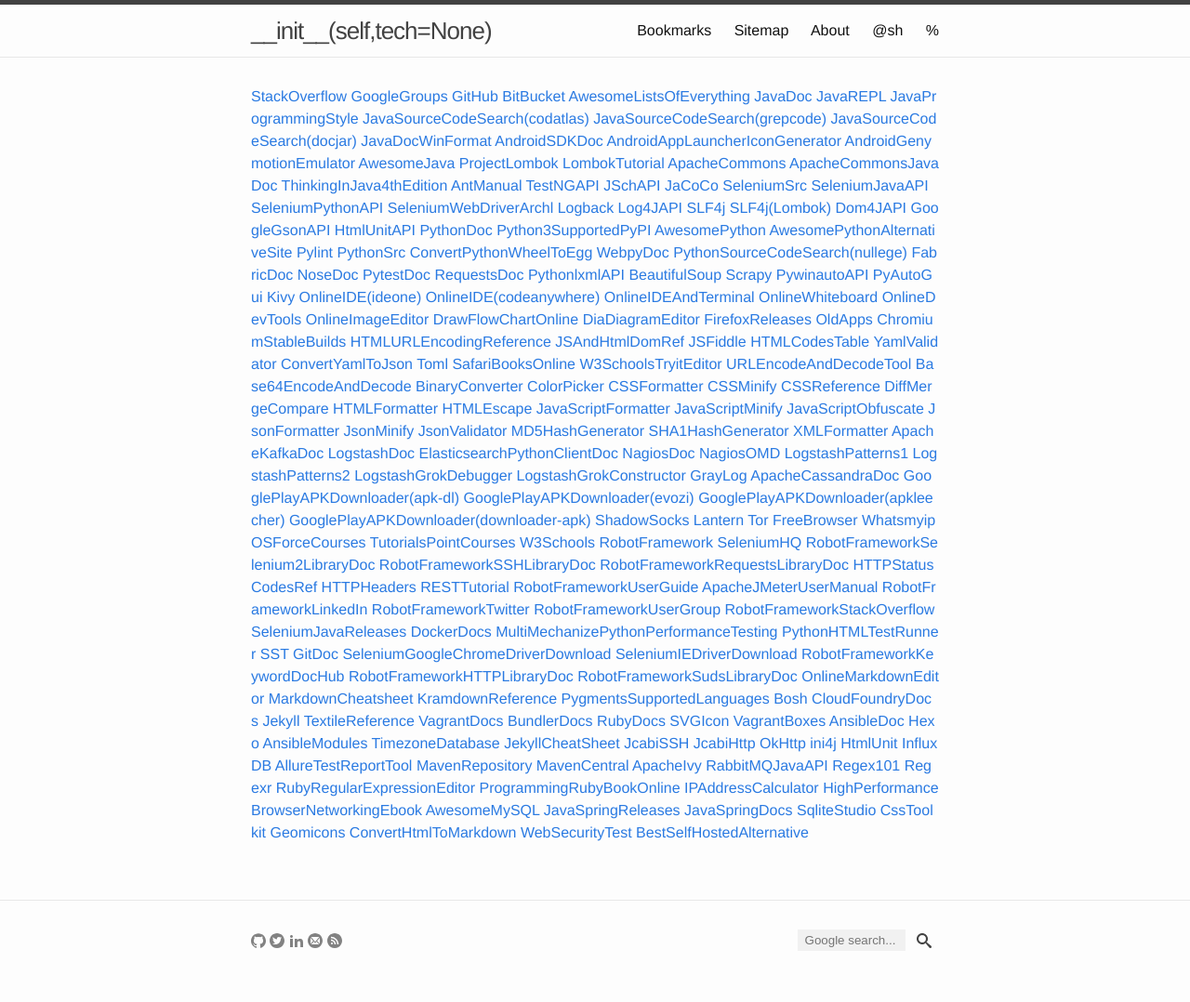
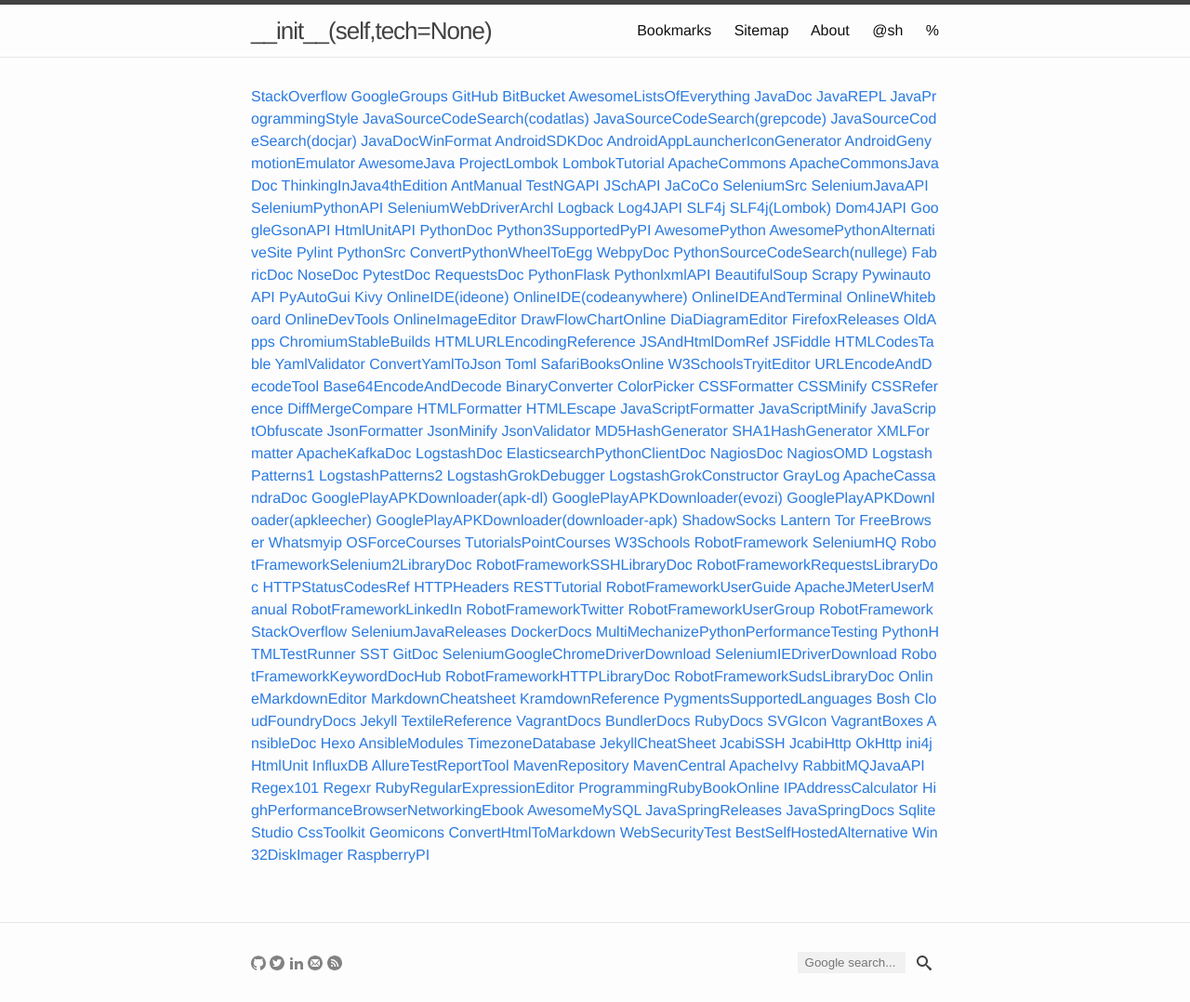
Before and after one commit to yuan-jiang/yuan-jiang.github.io, a Jekyll site: the page built from bookmarks.md, in a window 1280 px wide. Shown: the whole page at 93% size. Built offline with Jekyll 4.4.1, drawn with Linux system fonts in a browser that asks for light colours; before the commit the page ends 1054 px from its top, so only the background shows below that.

Commit message:
Update bookmarks.yml

```diff
--- a/_data/bookmarks.yml
+++ b/_data/bookmarks.yml
@@ -96,6 +96,8 @@
   link: http://docs.pytest.org/en/latest/
 - description: RequestsDoc
   link: http://docs.python-requests.org/en/latest/
+- description: PythonFlask
+  link: http://flask.pocoo.org/
 - description: PythonlxmlAPI
   link: http://lxml.de/api/index.html
 - description: BeautifulSoup
@@ -370,3 +372,7 @@
   link: https://www.owasp.org/index.php/Main_Page
 - description: BestSelfHostedAlternative
   link: https://n0where.net/best-self-hosted-alternatives/
+- description: Win32DiskImager
+  link: https://sourceforge.net/projects/win32diskimager/
+- description: RaspberryPI
+  link: https://www.raspberrypi.org/
```
